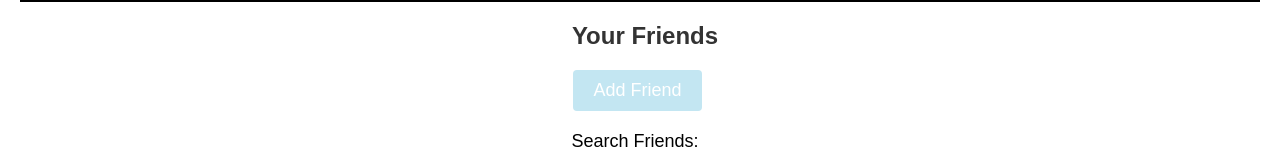
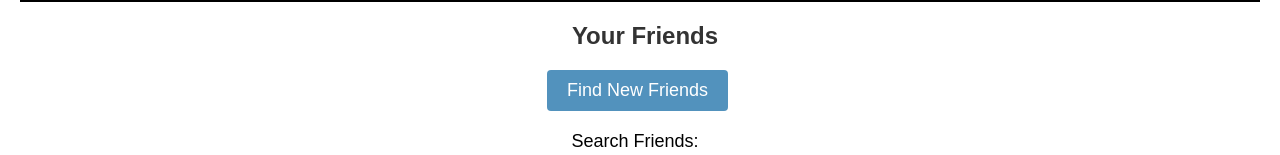
Before and after one commit to d-minic/COP4331-Large-Project, a React (Create React App) app in the folder frontend/: page /Friends in a window 1280 px wide. Shown: the part 199-354 px from the top of the page. Built offline with nearby package versions, Linux system fonts and the light colour scheme; no server answers; a web font is replaced by a local one.

Commit message:
Updating labels and colors

```diff
--- a/frontend/src/components/Friends.css
+++ b/frontend/src/components/Friends.css
@@ -49,7 +49,7 @@ li {
 
 /* Button Style */
 .friendButton {
- background-color: #C3E6F2;
+ background-color: #5292bd;
 
   color: #ffffff;
   padding: 10px;
@@ -61,12 +61,12 @@ li {
 }
 
 .friendButton:hover {
-  background-color: #4285f4;
+  background-color: #49738f;
   color: #ffffff;
 }
 
 .addFriendButton {
-   background-color: #C3E6F2;
+   background-color: #5292bd;
   color: white;
   padding: 10px 20px;
   border: none;
@@ -75,7 +75,7 @@ li {
 }
 
 .goBackButton{
-   background-color: #C3E6F2;
+   background-color: #5292bd;
   color: white;
   padding: 10px 20px;
   border: none;
@@ -84,11 +84,11 @@ li {
 }
 
 .goBackButton:hover {
- background-color: #4285f4;
+ background-color: #49738f;
   color: #ffffff;
 }
 .addFriendButton:hover {
- background-color: #4285f4;
+ background-color: #49738f;
   color: #ffffff;
 }
 #search {
--- a/frontend/src/components/Friends.js
+++ b/frontend/src/components/Friends.js
@@ -102,7 +102,7 @@ const Friends = () => {
       <div className="header">
         <h1>Your Friends</h1>
         <button className="addFriendButton" onClick={addFriend}>
-          Add Friend
+          Find New Friends
         </button>
       </div>
       <div>
```
